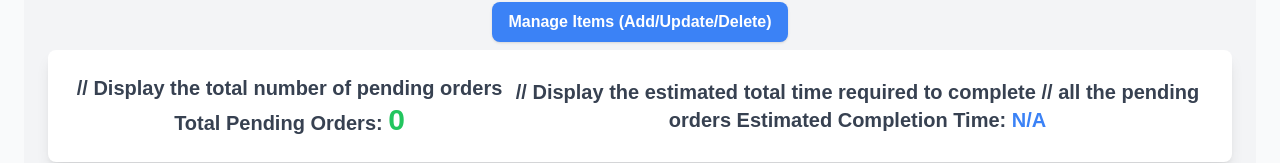
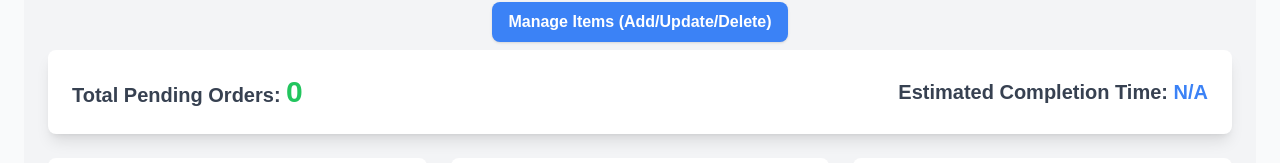
Before and after one commit to striveToAce/pizza-fusion-frontend, a Next.js app: page /select-view/admin in a window 1280 px wide. Shown: the part 207-370 px from the top of the page. Built offline with nearby package versions, Linux system fonts and the light colour scheme; no server answers.

Commit message:
bug:fixes status of order related issue fixes

```diff
--- a/src/components/admin/TotalPendingTimeDisplay.tsx
+++ b/src/components/admin/TotalPendingTimeDisplay.tsx
@@ -22,15 +22,12 @@ export const TotalPendingTimeDisplay: React.FC<{
       ) : (
         <>
           <div className="text-gray-700 text-lg md:text-xl font-semibold text-center">
-            // Display the total number of pending orders
             Total Pending Orders:{" "}
             <span className="text-green-500 text-2xl md:text-3xl">
               {pendingOrders.length}
             </span>
           </div>
           <div className="text-gray-700 text-lg md:text-xl font-semibold text-center">
-            // Display the estimated total time required to complete
-            // all the pending orders
             Estimated Completion Time:{" "}
             <span className="text-blue-500">
               {pendingOrders.length > 0
--- a/src/components/menu/MenuPageContent.tsx
+++ b/src/components/menu/MenuPageContent.tsx
@@ -80,7 +80,7 @@ export const MenuPageContent: React.FC = () => {
           idQtyStore={idQtyStore}
           handleQuantityChange={handleQuantityChange}
           isLoading={isLoading}
-          items={menuItems.soda}
+          items={menuItems.pizza}
         />
 
         {/* Soda Section */}
--- a/src/components/menu/MyCart.tsx
+++ b/src/components/menu/MyCart.tsx
@@ -58,11 +58,12 @@ export const MyCart: React.FC = () => {
         totalPrice,
         pizzaCount: pCount,
         sodaCount: sCount,
+        status:(pCount)?"PENDING":"COMPLETED",
         estimatedCompletionTime: pCount * 5 + estimatedTime ?? 0,
       });
       toast.dismiss();
       toast(
-        `cool! order done:) estimated time ${pCount * 5 + estimatedTime ?? 0}`
+        `cool! order done:) ${pCount * 5 + estimatedTime ?? 0?`estimated time: ${pCount * 5 + estimatedTime}mins`:""}`
       );
       dispatch(setLatestOrder(data));
       dispatch(clearCart());
```
